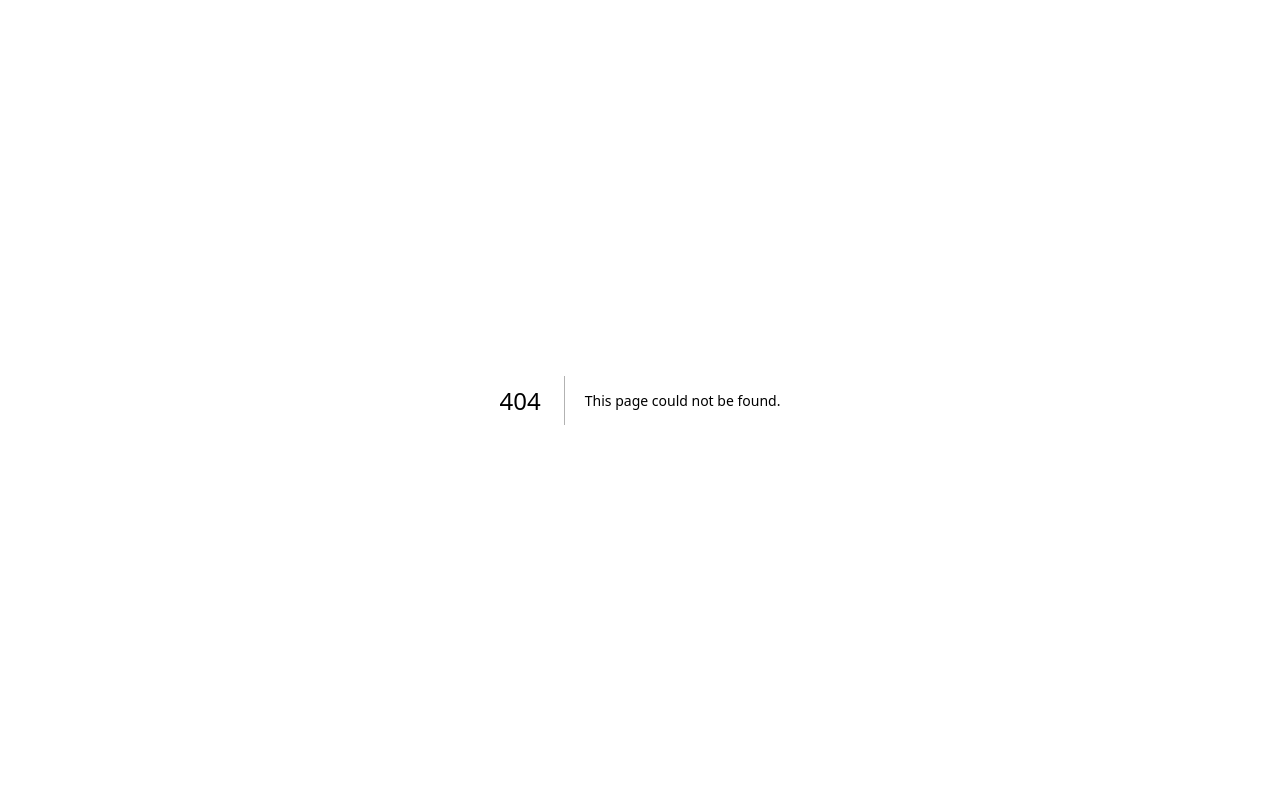
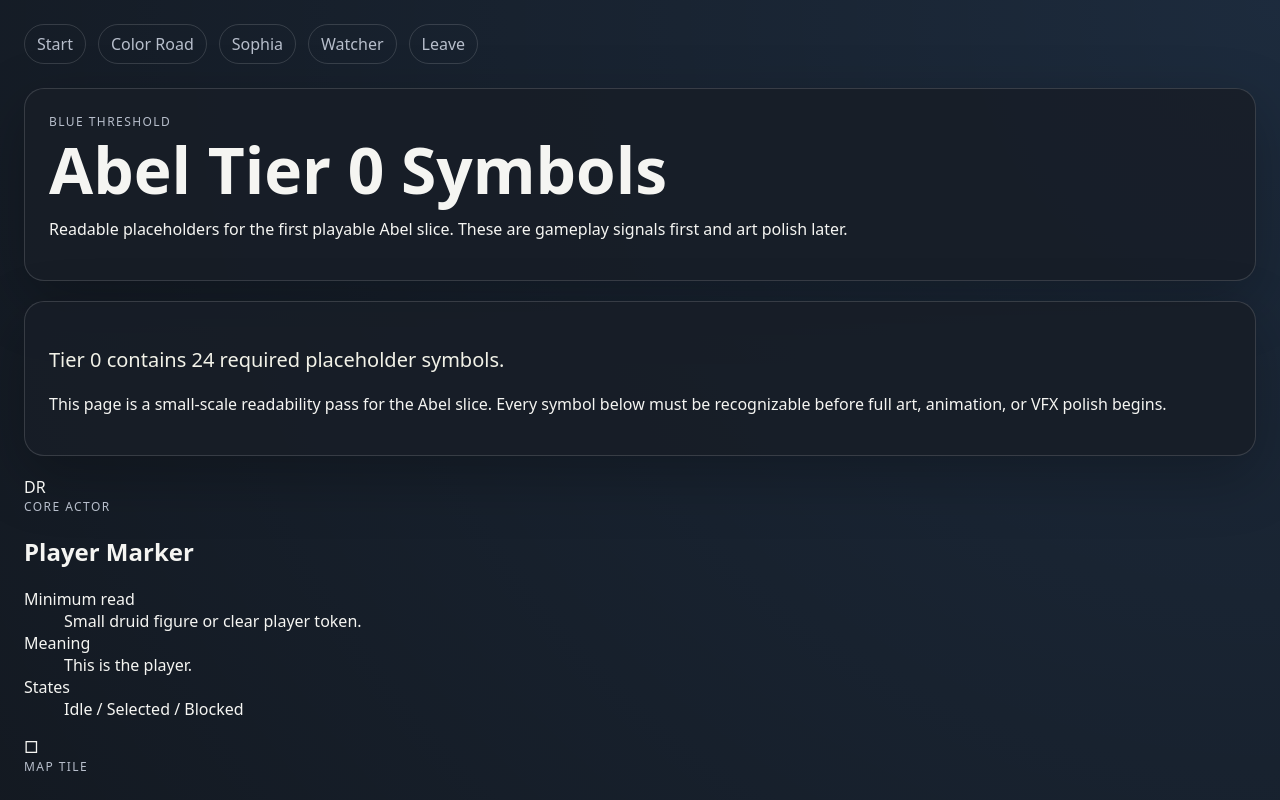
Before and after one commit to FunctionNim/grimoire-static-prototype, a Next.js app: page /abel-symbols in a window 1280 px wide. Before the commit this address had no page. Shown: the top 800 px of the page. Built offline with nearby package versions, Linux system fonts and the light colour scheme.

Commit message:
feat: add Abel tier 0 symbol page

```diff
--- /dev/null
+++ b/app/abel-symbols/page.tsx
@@ -0,0 +1,26 @@
+import { AppShell } from "@/components/AppShell";
+import { BlueThresholdHeader } from "@/components/BlueThresholdHeader";
+import { AbelTier0SymbolGrid } from "@/components/AbelTier0SymbolGrid";
+import { ABEL_TIER_0_SYMBOLS } from "@/data/abelTier0Symbols";
+
+export default function AbelSymbolsPage() {
+  return (
+    <AppShell dominantColor="Stone">
+      <BlueThresholdHeader
+        title="Abel Tier 0 Symbols"
+        subtitle="Readable placeholders for the first playable Abel slice. These are gameplay signals first and art polish later."
+      />
+
+      <section className="panel">
+        <p className="simple-meaning">
+          Tier 0 contains {ABEL_TIER_0_SYMBOLS.length} required placeholder symbols.
+        </p>
+        <p>
+          This page is a small-scale readability pass for the Abel slice. Every symbol below must be recognizable before full art, animation, or VFX polish begins.
+        </p>
+      </section>
+
+      <AbelTier0SymbolGrid />
+    </AppShell>
+  );
+}
```
